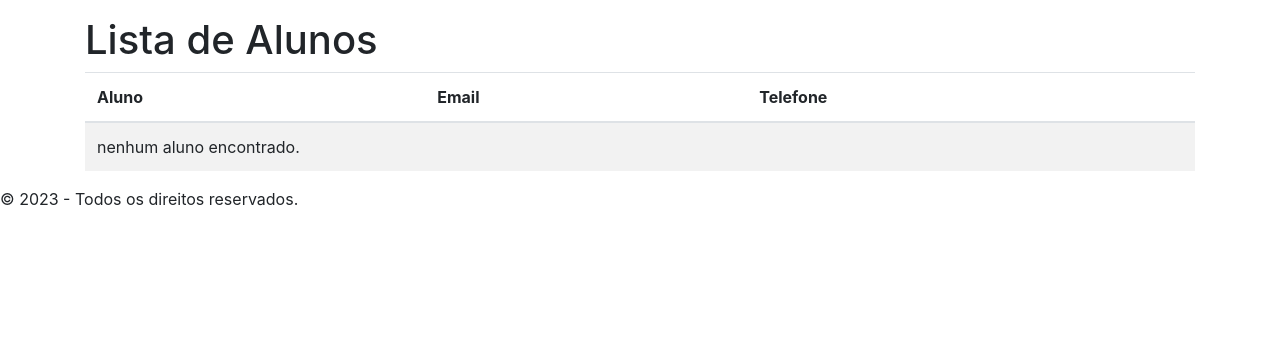
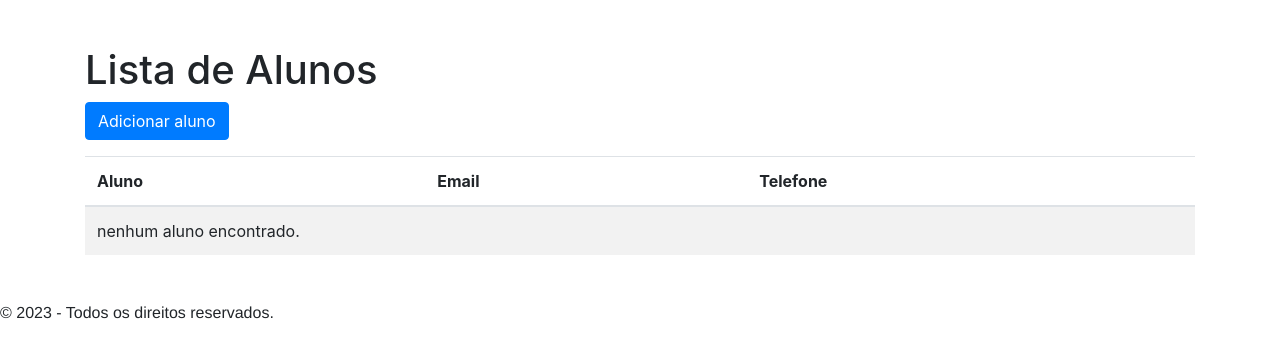
Before and after one commit to rafaelblt/SEFP, a Django app: page / in a window 1280 px wide. Shown: the part 40-398 px from the top of the page. Run offline with Django 5.2, Linux system fonts and the light colour scheme; data that the repository does not hold is empty; some libraries are stand-ins or nearby versions.

Commit message:
news views & forms

```diff
--- a/main/static/style.css
+++ b/main/static/css/style.css
@@ -76,3 +76,19 @@ body {
     border-color: #007bff;
     box-shadow: 0 0 0 0.2rem rgba(0, 123, 255, 0.25);
   }
+
+  .fas.fa-edit {
+    color: #13c43f;
+    cursor: pointer;
+    margin: 5px;
+    font-size: 20px;
+    float: right;
+  }
+
+  .fas.fa-trash {
+    color: #c41313 !important;
+    cursor: pointer;
+    margin: 5px;
+    font-size: 20px;
+    float: right;
+  }
--- a/main/templates/main/alunos.html
+++ b/main/templates/main/alunos.html
@@ -4,6 +4,7 @@
 
     <div class="container">
         <h1>Lista de Alunos</h1>
+        <a href="{% url 'aluno-create' %}"><button class="btn btn-primary mb-3">Adicionar aluno</button></a>
         <table class="table table-striped">
             <thead>
                 <tr>
@@ -18,6 +19,8 @@
                         <td><a href="/alunoID/{{aluno.id}}">{{aluno.nome}}</a></td>
                         <td>{{ aluno.email }}</td>
                         <td>{{ aluno.telefone }}</td>
+                        <td><a href="/aluno/{{ aluno.id }}/update/"><span><i class="fas fa-edit"></i></span></a></td>
+                        <td><a href="/aluno/{{ aluno.id }}/delete/"><span><i class="fas fa-trash"></i></span</a></td>
                     </tr>
             {% empty %}
                 <tr>
@@ -25,6 +28,7 @@
                 </tr>
             {% endfor %}
             </tbody>
+
         </table>
     </div>
 {% endblock %}
--- a/main/urls.py
+++ b/main/urls.py
@@ -1,7 +1,11 @@
 from django.urls import path
 from . import views
+from .views import AlunoCreateView, AlunoUpdateView
 
 urlpatterns = [
     path('',views.alunoView, name='aluno-lista'),
-    path('alunoID/<int:id>', views.alunoIDview, name='aluno-detalhe'),
+    path('aluno/<int:id>', views.alunoIDview, name='aluno-detalhe'),
+    path('aluno/create/', AlunoCreateView.as_view(), name='aluno-create'),
+    path('aluno/<int:pk>/update/', AlunoUpdateView.as_view(), name='aluno-update'),
+    path('aluno/<int:id>/delete/', views.deleteAluno, name='delete-aluno')
 ]
--- a/main/views.py
+++ b/main/views.py
@@ -1,6 +1,7 @@
 from .models import Aluno
 from django.http import HttpResponse
-from django.shortcuts import render, get_object_or_404
+from django.shortcuts import render, get_object_or_404, redirect
+from django.urls import reverse
 
 def alunoView(request):
     alunos_list = Aluno.objects.all()
@@ -10,3 +11,55 @@ def alunoIDview(request, id):
     aluno = get_object_or_404(Aluno, pk=id)
     print(aluno)
     return render(request, 'main/alunoID.html', {'aluno': aluno})
+
+"""
+def contact_view(request):
+    if request.method == 'POST':
+        name = request.POST.get('name')
+        email = request.POST.get('email')
+        message = request.POST.get('message')
+        print('name:', name)
+        print('Email:', email)
+        print('Message:', message)
+    return render(request, 'main/contact.html')
+"""
+
+from django.urls import reverse_lazy
+from django.views.generic.edit import CreateView, UpdateView
+from .forms import AlunoForm
+
+# AS FORMAS DE CLASSE FORAM UTILIZADAS PARA FINS DIDÁTICOS, PODER SER POR FUNÇÃO OU CLASSE
+
+class AlunoCreateView(CreateView):
+    model = Aluno
+    form_class = AlunoForm
+    success_url = reverse_lazy('aluno-lista')
+    template_name = 'main/aluno_form.html'
+
+    def form_valid(self, form):
+        form.instance.user = self.request.user
+        return super().form_valid(form)
+
+def aluno_create_view(request):
+    if request.method == 'POST':
+        form = AlunoForm(request.POST)
+        if form.is_valid():
+            aluno = form.save(commit=False)
+            aluno.user = request.user
+            aluno.save()
+            return redirect(reverse('aluno-lista'))
+    else:
+        form = AlunoForm()
+
+    return render(request, 'aluno_form.html', {'form': form})
+
+class AlunoUpdateView(UpdateView):
+    model = Aluno
+    form_class = AlunoForm
+    template_name = 'main/aluno_form.html'
+    success_url = reverse_lazy('aluno-lista')
+
+def deleteAluno(request, id):
+    aluno = get_object_or_404(Aluno, pk=id)
+    aluno.delete()
+    return redirect('/')
```
Also changed, not shown: main/forms.py (added, +26 -0 lines), main/templates/main/aluno_form.html (added, +31 -0 lines).
